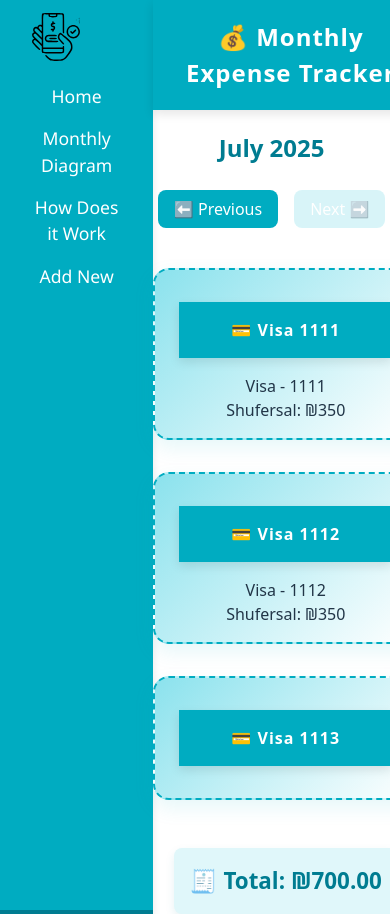
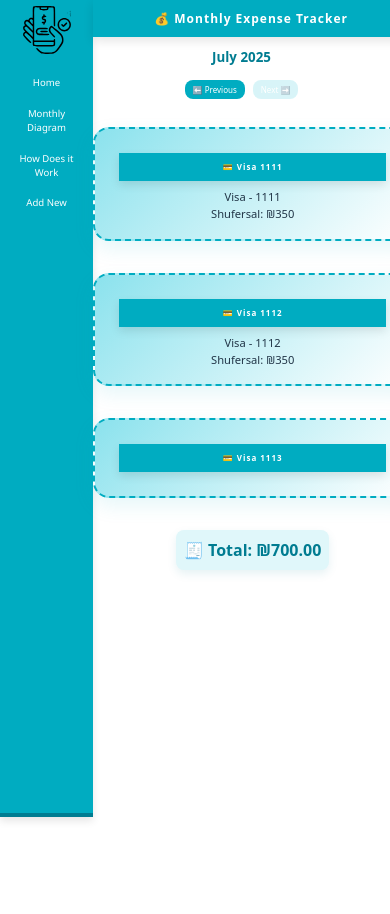
Before and after one commit to mayoush89k/dailyExpenceTracker, a React (Vite) app in the folder client/: page / in a window 390 px wide. Shown: the top 914 px of the page. After the commit the page ends 844 px from the top, so only its background shows below. Built offline with nearby package versions, Linux system fonts and the light colour scheme.

Commit message:
fixing design adding header, menu and responsive

```diff
--- a/client/src/App.css
+++ b/client/src/App.css
@@ -51,6 +51,10 @@ button:disabled {
   display: flex;
   flex-direction: column;
 }
+.today-title{
+  text-align: center;
+  color: #007c91;
+}
 
 @media (max-width: 768px) {
   .body-container {
@@ -63,4 +67,7 @@ button:disabled {
   .body-sidebar{
     width: 100%;
   }
+  .today-title{
+    font-size: smaller;
+  }
 }
--- a/client/src/App.jsx
+++ b/client/src/App.jsx
@@ -37,7 +37,7 @@ function App() {
         <sidebar className="body-sidebar">
           <Header />
           <section>
-            <h2 style={{ textAlign: "center", color: "#007c91" }}>
+            <h2 className="today-title">
               {new Date(currYear, currMonth - 1).toLocaleString("default", {
                 month: "long",
                 year: "numeric",
--- a/client/src/components/ExpensePage/ExpensesPage.css
+++ b/client/src/components/ExpensePage/ExpensesPage.css
@@ -1,4 +1,5 @@
 .visaListExpense {
+    font-size: 1.4rem;
   background: linear-gradient(135deg, #8be2ed, #ffffff);
   border: 2px dashed #00acc1;
   border-radius: 1rem;
@@ -94,6 +95,22 @@
 }
 
 @media (max-width: 768px) {
+  .visaListExpense {
+
+    font-size: 0.7rem;
+  }
+  .total-expense {
+    margin-top: 1rem;
+    padding: 0.5rem;
+    font-size: 1rem;
+  }
+  .visaTitle {
+    padding: 0.5rem;
+    font-size: 0.5rem;
+  }
+.container-page {
+   gap: 0.5rem;
+}
   @keyframes slideIn {
     0% {
       transform: translateX(10%);
--- a/client/src/components/Header/Header.css
+++ b/client/src/components/Header/Header.css
@@ -12,5 +12,7 @@
 @media (max-width: 768px) {
   .top-menu{
     width: 100%;
+  padding: 0.6rem;
+  font-size: 0.75rem;
   }
 }
--- a/client/src/components/NavMonths/NavMonths.css
+++ b/client/src/components/NavMonths/NavMonths.css
@@ -24,3 +24,15 @@
   background-color: #b2ebf2;
   cursor: not-allowed;
 }
+
+@media (max-width: 768px) {
+  .month-nav {
+    gap: 0.5rem;
+    margin: 0.75rem 0;
+  }
+
+  .month-nav button {
+    padding: 0.25rem 0.5rem;
+    font-size: 0.5rem;
+  }
+}
--- a/client/src/components/menu/Menu.css
+++ b/client/src/components/menu/Menu.css
@@ -1,7 +1,7 @@
 menu {
   display: flex;
-    margin-block-start:0;
-    margin-block-end:0;
+  margin-block-start: 0;
+  margin-block-end: 0;
   justify-content: space-between;
   align-items: center;
   background-color: #00acc1;
@@ -9,7 +9,7 @@ menu {
   padding: 0.8rem 2rem;
   border-bottom: 4px solid #007c91;
   box-shadow: 0 4px 8px rgba(0, 0, 0, 0.1);
-  font-family: 'Segoe UI', sans-serif;
+  font-family: "Segoe UI", sans-serif;
 }
 
 menu a img {
@@ -38,7 +38,7 @@ menu ul li {
 }
 
 menu ul li::after {
-  content: '';
+  content: "";
   position: absolute;
   width: 0%;
   height: 2px;
@@ -57,11 +57,16 @@ menu ul li:hover {
 }
 
 @media (max-width: 768px) {
+  menu a img {
+    width: 1.8rem;
+    height: 1.8rem;
+  }
   menu {
     flex-direction: column;
-    align-items: flex-start;
+    align-items: center;
     justify-content: flex-start;
     min-height: 800px;
+    padding: 0.4rem 1rem;
   }
 
   menu ul {
@@ -70,7 +75,10 @@ menu ul li:hover {
     margin-top: 1rem;
     gap: 1rem;
   }
-
+  menu ul li {
+    cursor: pointer;
+    font-size: 0.6rem;
+  }
   menu a img {
     width: 3rem;
     height: 3rem;
```
